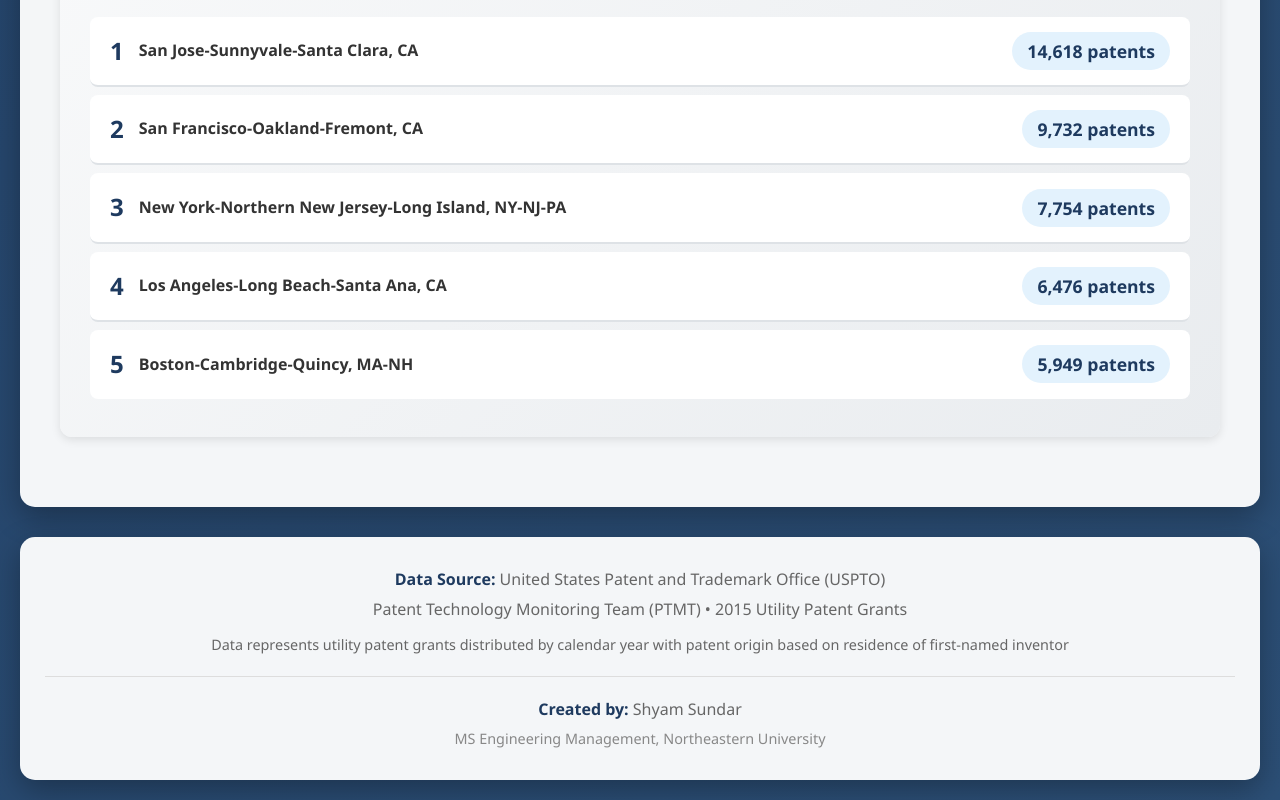
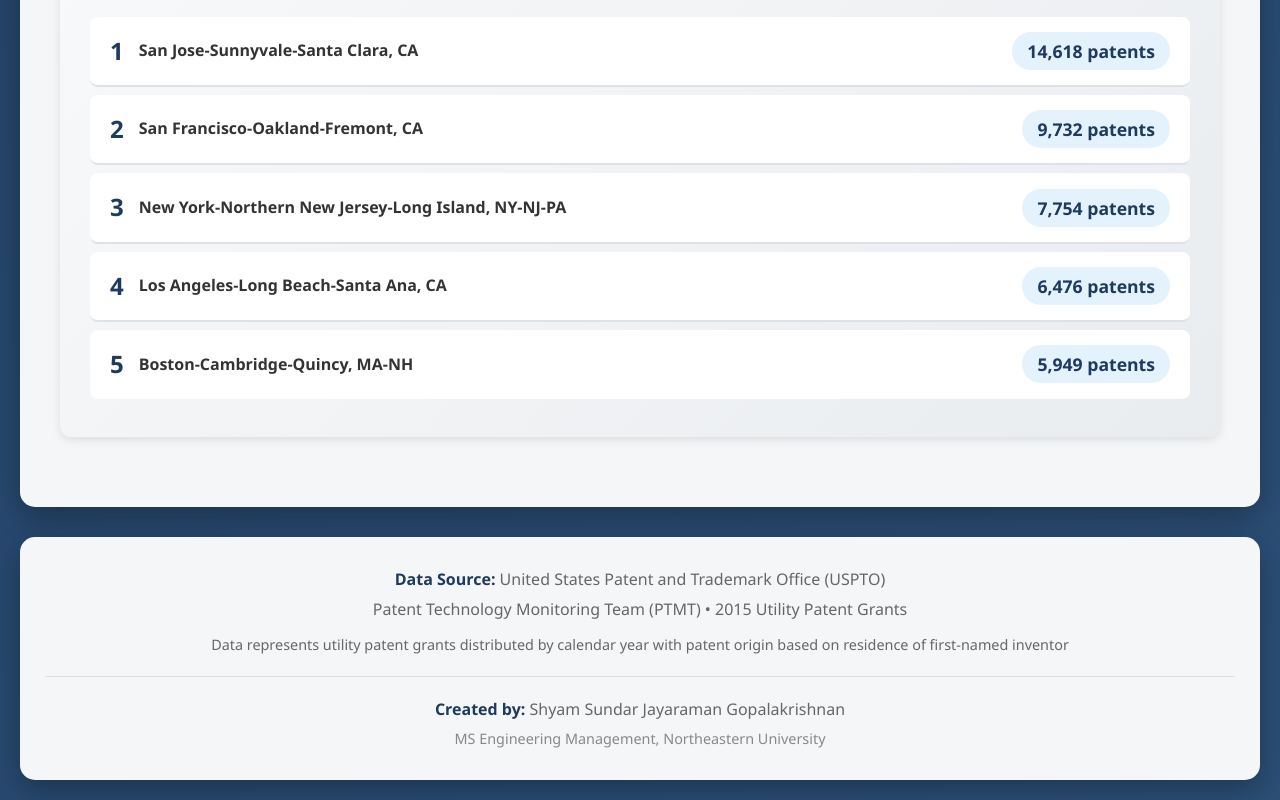
Before and after one commit to contactshyam14-code/ass3, a plain HTML site: page index.html in a window 1280 px wide. Shown: the part 2366-3166 px from the top of the page. Drawn offline with Linux system fonts and the light colour scheme.

Commit message:
Update index.html

```diff
--- a/index.html
+++ b/index.html
@@ -352,7 +352,7 @@
             <p>Patent Technology Monitoring Team (PTMT) • 2015 Utility Patent Grants</p>
             <p style="margin-top: 10px; font-size: 0.9em;">Data represents utility patent grants distributed by calendar year with patent origin based on residence of first-named inventor</p>
             <hr style="border: none; border-top: 1px solid #ddd; margin: 20px 0;">
-            <p style="margin-top: 15px;"><strong>Created by:</strong> Shyam Sundar</p>
+            <p style="margin-top: 15px;"><strong>Created by:</strong> Shyam Sundar Jayaraman Gopalakrishnan</p>
             <p style="font-size: 0.9em; color: #888;">MS Engineering Management, Northeastern University</p>
         </footer>
     </div>
```
